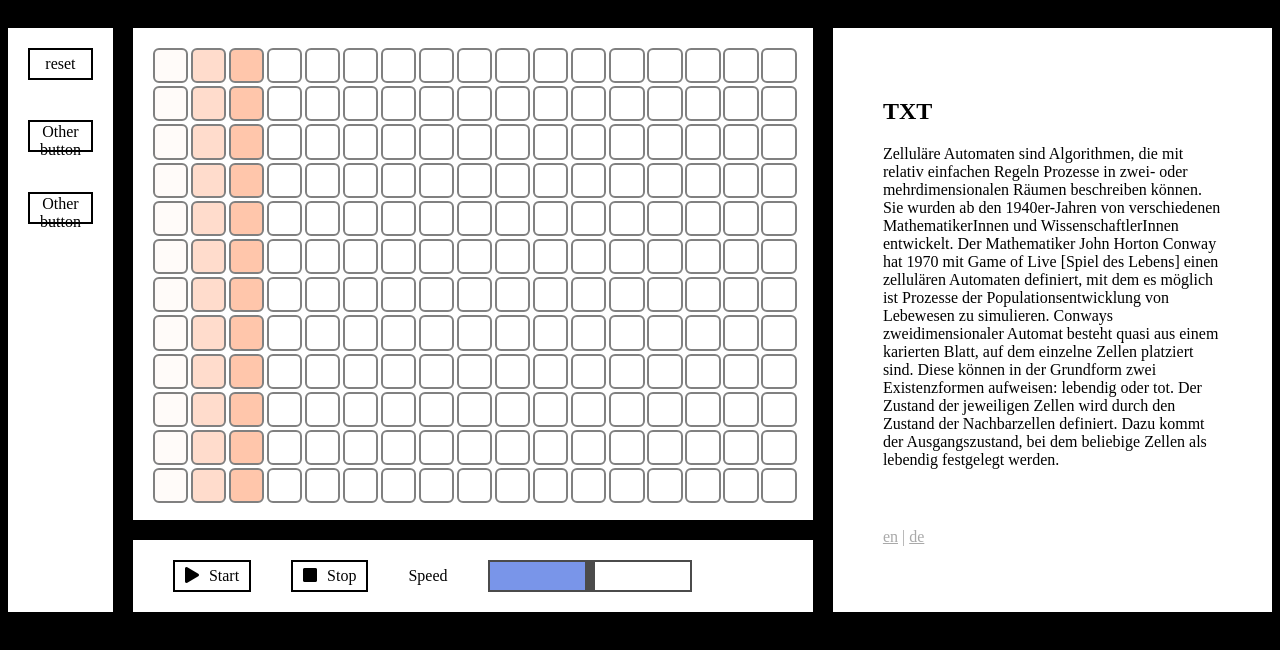
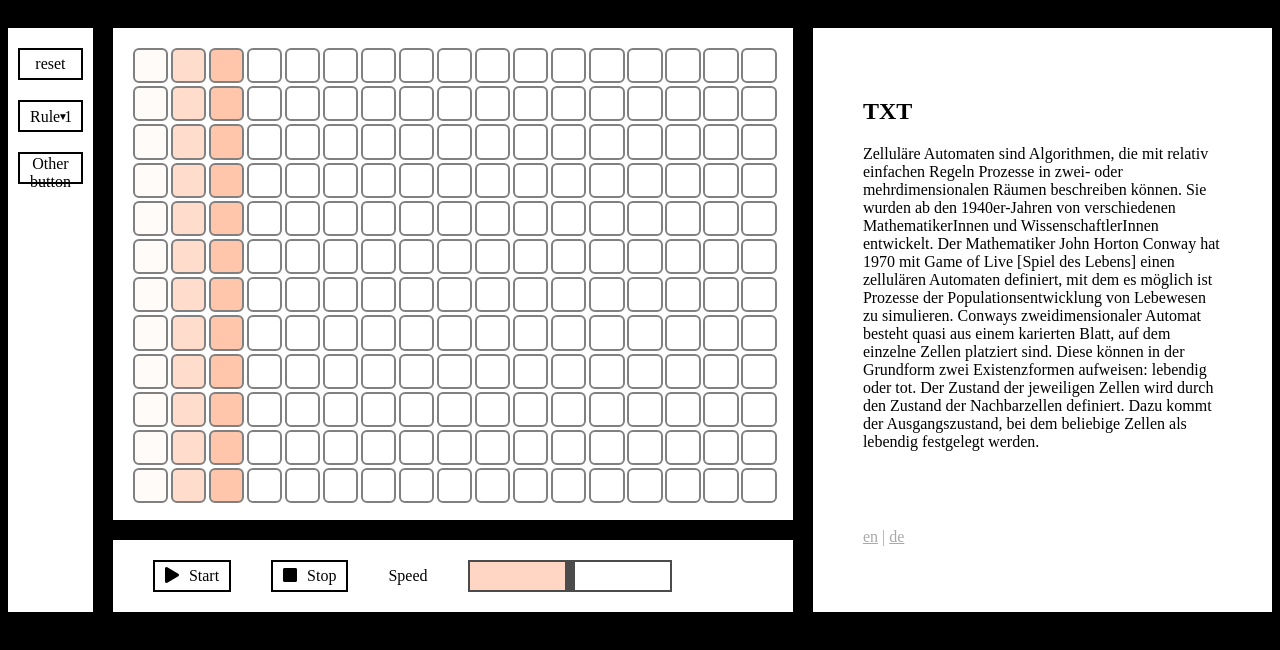
Before and after one commit to jonasohland/cellularautomata-preview, a website built with webpack: page src/index.html in a window 1280 px wide. Built offline with nearby package versions, Linux system fonts and the light colour scheme.

Commit message:
select and grid styling

```diff
--- a/src/app.html
+++ b/src/app.html
@@ -1,11 +1,14 @@
 <div class="flex col">
     <div class="flex justify-center mt-2">
-        <div class="flex col px-2 py-2 mr-2 bg-white">
-            <button onclick="resetcells()" class="button mb-2">reset</button>
-            <button onclick="startaudio()" class="button my-2">
-                Other button
-            </button>
-            <button onclick="startaudio()" class="button my-2">
+        <div class="flex col px-1 py-2 mr-2 bg-white">
+            <button onclick="resetcells()" class="mb-2">reset</button>
+            <div class="select-wrapper mb-2">
+                <select>
+                    <option value="0">Rule 1</option>
+                    <option value="1">Rule 2</option>
+                </select>
+            </div>
+            <button onclick="startaudio()" class="mb-2">
                 Other button
             </button>
         </div>
--- a/src/js/cell.js
+++ b/src/js/cell.js
@@ -52,7 +52,15 @@ export default class Cell {
      * @param {boolean} active
      */
     primary(active) {
-        this._modify_class(active, 'grid-item--active-primary');
+        if (active) {
+            if (this._alive)
+                this._modify_class(true, 'grid-item--active-full');
+            else
+                this._modify_class(true, 'grid-item--active-primary');
+        } else {
+            this._modify_class(false, 'grid-item--active-full');
+            this._modify_class(false, 'grid-item--active-primary');
+        }
     }
 
     /**
--- a/src/js/index.js
+++ b/src/js/index.js
@@ -38,6 +38,8 @@ window.onload = () => {
 
     }, 250);
 
+    /* left-side control elements */
+
     window.resetcells = () => {
         grid.killAllCells();
     };
@@ -54,6 +56,9 @@ window.onload = () => {
         console.log(event);
     }
 
+
+    /* right-side text element language selection */
+
     let newp = document.createElement('p');
     newp.innerText = text_de;
 
--- a/src/style/grid.css
+++ b/src/style/grid.css
@@ -51,3 +51,9 @@ body {
     background-color: royalblue;
     transition: background-color 0s;
 }
+
+.grid-item--active-full {
+    border-radius: 5px;
+    border-color: rgb(255, 208, 0);
+    border-width: 3px;
+}
--- a/src/style/style.css
+++ b/src/style/style.css
@@ -14,6 +14,8 @@ button {
     color: black;
     padding-right: 10px;
     padding-left: 10px;
+    margin-left: 0;
+    margin-right: 0;
     text-align: center;
     text-decoration: none;
     font-size: 16px;
@@ -28,7 +30,7 @@ button:hover {
 }
 
 button:active {
-    background-color: royalblue;
+    background-color: rgb(255, 208, 0);
 }
 
 button:focus {
@@ -57,7 +59,7 @@ input[type='range']::-webkit-slider-thumb {
     width: 10px;
     height: 28px;
     background: black;
-    box-shadow: -100px 0 0 100px royalblue;
+    box-shadow: -100px 0 0 100px rgba(255, 120, 58, 0.425);
     cursor: ew-resize;
     outline: none;
     border-radius: 0%;
@@ -69,7 +71,7 @@ input[type='range']::-moz-range-thumb {
     width: 10px;
     height: 28px;
     background: black;
-    box-shadow: -100px 0 0 100px royalblue;
+    box-shadow: -100px 0 0 100px rgba(255, 120, 58, 0.425);
     cursor: ew-resize;
     border-radius: 0%;
     border-style: solid;
@@ -79,13 +81,45 @@ input[type='range']::-moz-range-thumb {
 
 
 input[type="range"]::-moz-range-progress {
-    background-color: royalblue;
+    background-color: rgba(255, 120, 58, 0.425);
 }
 
-/*input[type='range']::-webkit-slider-runnable-track {
-    background-color: royalblue;
-} */
-/*
-input[type='range']::-moz-range-track {
-    background-color: royalblue;
-} */
+select {
+    -webkit-appearance: none;
+    -moz-appearance: none;
+    appearance: none;       /* Remove default arrow */
+    width: 100%;
+    border-radius: 0;
+    border-width: 2px;
+    border-color: black;
+    border-style: solid;
+    background-color: transparent;
+    height: 32px;
+    padding-right: 10px;
+    padding-left: 10px;
+    font-family: Inconsolata;
+    font-size: 16px;
+}
+
+select:focus {
+    -webkit-appearance: none;
+    -moz-appearance: none;
+    appearance: none;       /* Remove default arrow */
+    border-radius: 0;
+    border-color: black;
+}
+
+.select-wrapper {
+    position: relative;
+}
+
+.select-wrapper::before {
+    pointer-events: none;
+    font-family: "Font Awesome 5 Free";
+    content: "\25BC";
+    font-size: 10px;
+    position: absolute;
+    right: 15px;
+    top: 11px;
+    color: rgb(0, 0, 0);
+}
```
